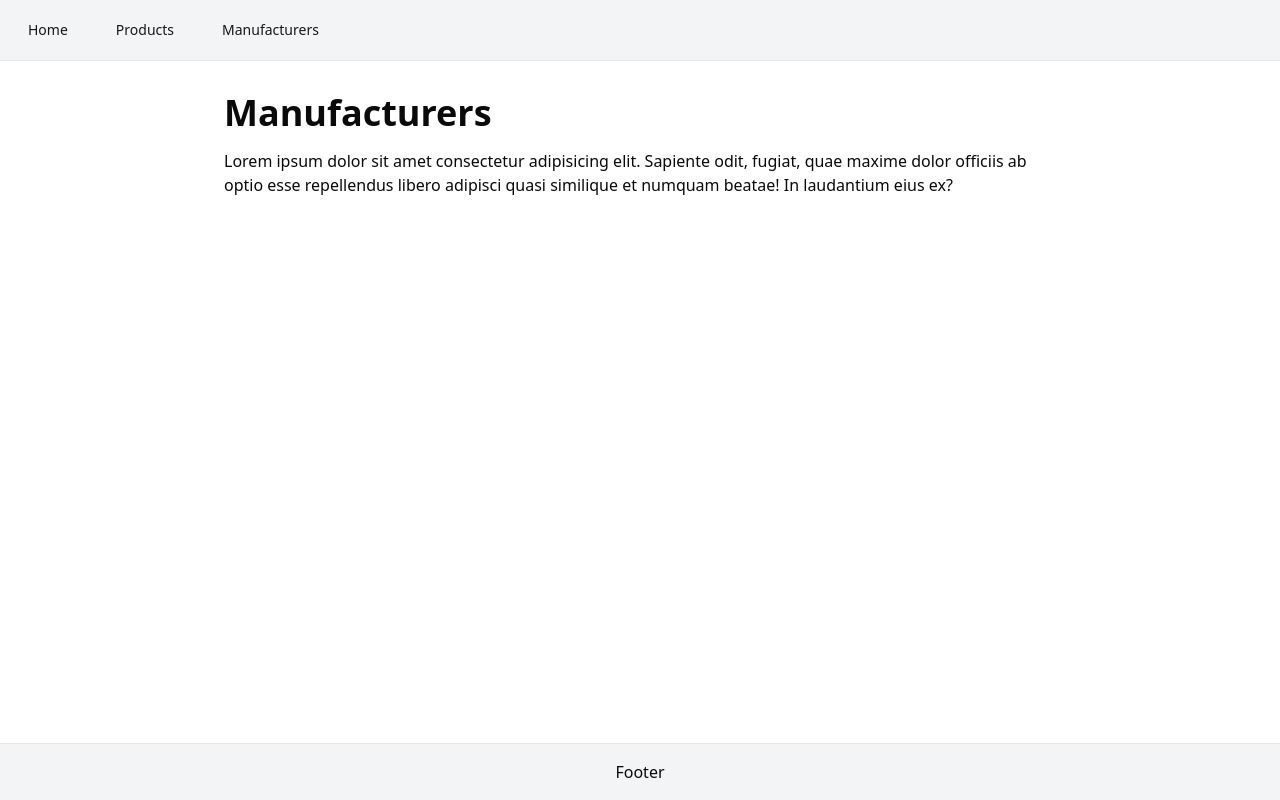
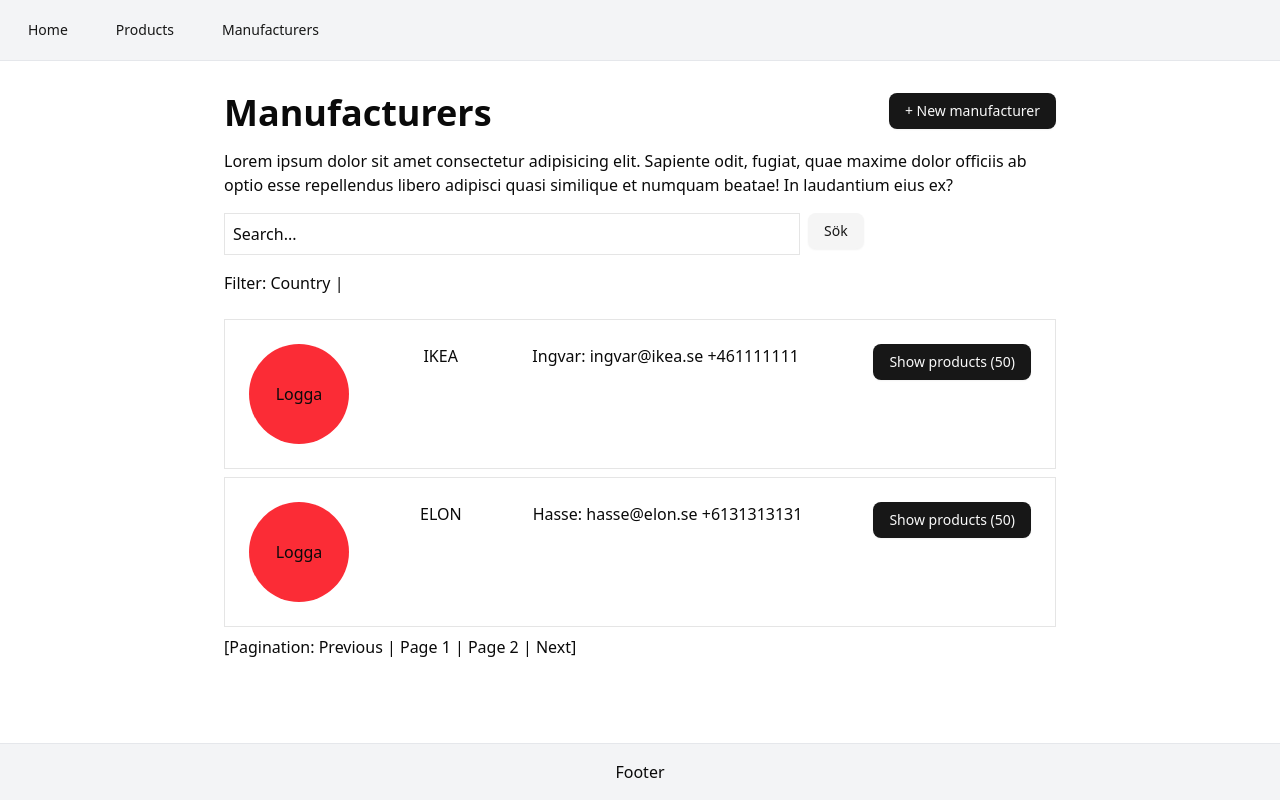
Before and after one commit to sara-jpallander/Grupp5_IMS, a React (Vite) app in the folder Frontend/: page /manufacturers in a window 1280 px wide. Built offline with nearby package versions, Linux system fonts and the light colour scheme.

Commit message:
skissad frontend

```diff
--- a/Frontend/src/pages/Home.jsx
+++ b/Frontend/src/pages/Home.jsx
@@ -7,6 +7,25 @@ export default function Home() {
         neque assumenda sint velit ipsa, a impedit sit? Vel nemo sequi sapiente
         doloremque unde aperiam quia tempora similique labore quam.
       </p>
+
+      <div className="grid grid-cols-2 gap-4 mt-6">
+        <div className="border-1 gap-4 p-4">
+          <strong>Top manufacturers</strong>
+          <ul className="list">
+            <li>IKEA - 500 products</li>
+            <li>ELON - 340 products</li>
+          </ul>
+          </div>
+        <div className="border-1 gap-4 p-4">
+          <strong>Critical stock</strong>
+        </div>
+        <div className="border-1 gap-4 p-4">
+          <strong>Stock value</strong>
+        </div>
+        <div className="border-1 gap-4 p-4">
+          <strong>Stock value by manufacturer</strong>
+        </div>
+      </div>
     </div>
   );
 }
--- a/Frontend/src/pages/Manufacturers.jsx
+++ b/Frontend/src/pages/Manufacturers.jsx
@@ -1,12 +1,61 @@
+import { Button } from "../components/ui/button";
+
 export default function Manufacturers() {
+  const manufacturers = [
+    {
+      name: "IKEA",
+      contact: {
+        name: "Ingvar",
+        email: "ingvar@ikea.se",
+        phone: "+461111111"
+      }
+    },
+    {
+      name: "ELON",
+      contact: {
+        name: "Hasse",
+        email: "hasse@elon.se",
+        phone: "+6131313131"
+      }
+    }
+  ];
   return (
     <div className="max-w-4xl mx-auto p-8">
-      <h1 className="text-4xl font-bold mb-4">Manufacturers</h1>
+      <div className="flex gap-4 justify-between">
+        <h1 className="text-4xl font-bold mb-4">Manufacturers</h1>
+        <Button>+ New manufacturer</Button>
+      </div>
       <p>
         Lorem ipsum dolor sit amet consectetur adipisicing elit. Sapiente odit,
         fugiat, quae maxime dolor officiis ab optio esse repellendus libero
         adipisci quasi similique et numquam beatae! In laudantium eius ex?
       </p>
+
+      <div className="flex gap-2 my-4">
+        <div className="border-1 w-full max-w-xl p-2">Search...</div>
+        <Button variant="secondary">Sök</Button>
+      </div>
+
+      <div className="">
+      Filter: Country |
+      </div>
+
+      <div className="flex flex-col gap-2 mt-6">
+        {
+          manufacturers.map(m => (
+            <div className="border-1 p-6 flex gap-2 justify-between">
+              <div>
+                <div className="rounded-full bg-red-500 h-[100px] w-[100px] flex items-center justify-center">Logga</div>
+              </div>
+              <div>{m.name}</div>
+              <div>{m.contact.name}: {m.contact.email} {m.contact.phone}</div>
+              <Button>Show products (50)</Button>
+            </div>
+          ))
+        }
+
+        [Pagination: Previous | Page 1 | Page 2 | Next]
+      </div>
     </div>
   );
 }
--- a/Frontend/src/pages/Products.jsx
+++ b/Frontend/src/pages/Products.jsx
@@ -1,6 +1,7 @@
 import clsx from "clsx";
 import { useQuery } from "@apollo/client/react";
 import { GET_PRODUCTS } from "@/api/graphql";
+import {Button} from "../components/ui/button"
 
 export default function Products() {
   const { data: productsData } = useQuery(GET_PRODUCTS);
@@ -14,12 +15,28 @@ export default function Products() {
 
   return (
     <div className="max-w-4xl mx-auto p-8">
-      <h1 className="text-4xl font-bold mb-4">Products</h1>
-      <p>
+      <div className="flex gap-4 justify-between">
+        <h1 className="text-4xl font-bold mb-4">Products</h1>
+        <Button>+ New product</Button>
+      </div>
+      <p className="mb-4">
         Lorem ipsum dolor sit amet consectetur adipisicing elit. Sapiente odit,
         fugiat, quae maxime dolor officiis ab optio esse repellendus libero
         adipisci quasi similique et numquam beatae! In laudantium eius ex?
       </p>
+
+      <div className="flex gap-2">
+        <div className="border-1 w-full max-w-xl p-2">Search...</div>
+        <Button variant="secondary">Sök</Button>
+      </div>
+      <div className="">
+      <strong>Filter:</strong> Manufacturer | In stock (All, Low, Critical) | Category
+      </div>
+      <div className="">
+      <strong>Sort:</strong> Alphabetically | By price | By stock
+      </div>
+
+      <div className="mt-4">[Öppna modal med produktinformation]</div>
 
       <div className="grid grid-cols-2 sm:grid-cols-3 md:grid-cols-4 gap-2 mt-6 text-sm">
         {products.map((product) => (
@@ -41,6 +58,8 @@ export default function Products() {
           </div>
         ))}
       </div>
+
+      [Pagination: Previous | Page 1 | Page 2 | Next]
     </div>
   );
 }
```
